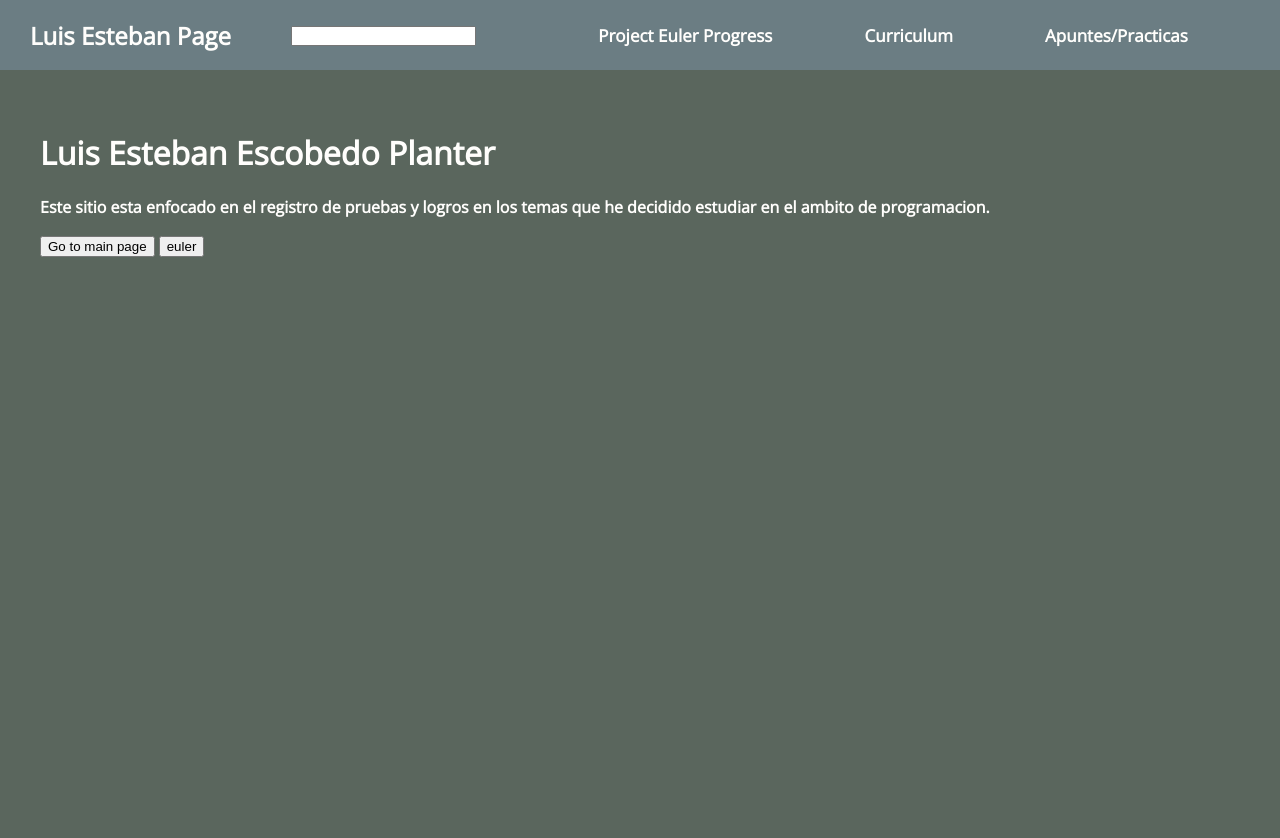
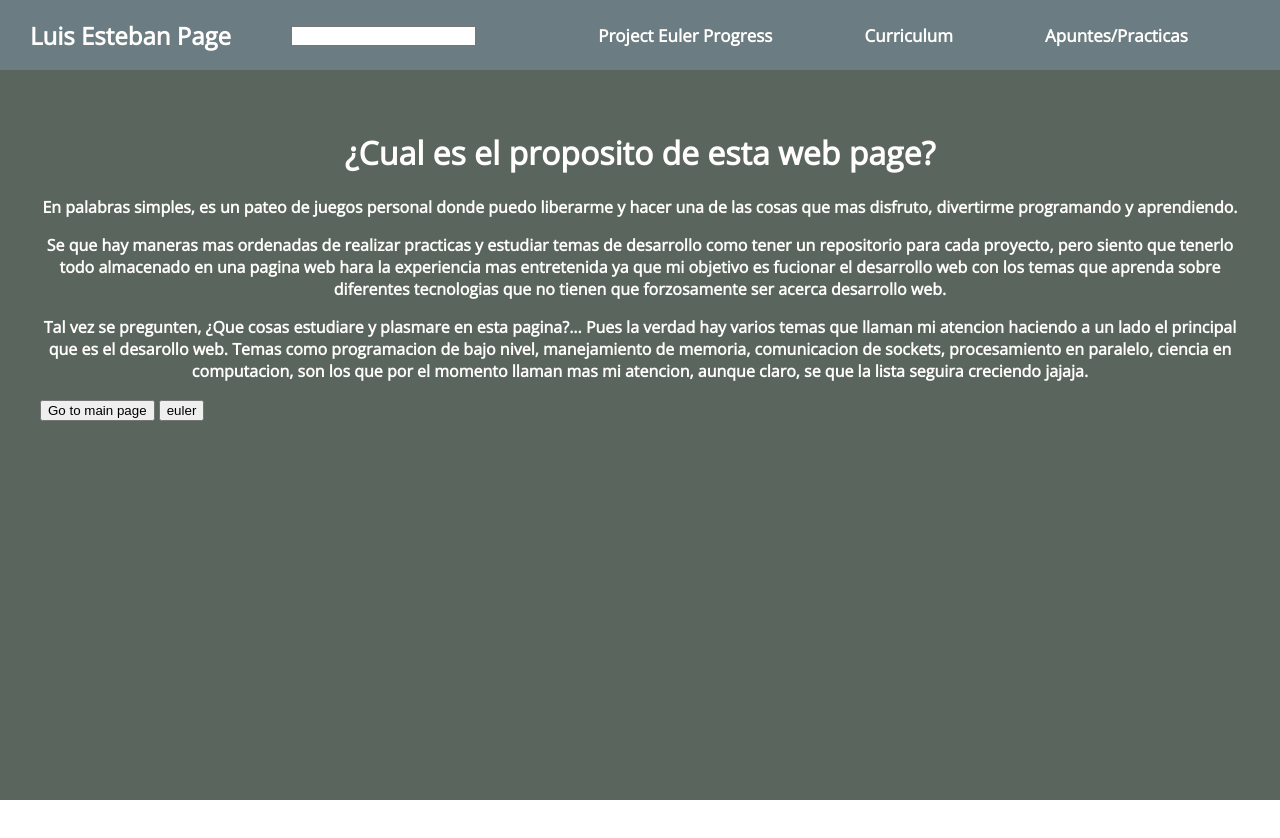
Before and after one commit to cloudUser98/cloudUser98-devlog, a plain HTML site: page index.html in a window 1280 px wide. Shown: the top 838 px of the page. After the commit the page ends 800 px from the top, so only its background shows below. Drawn offline with nearby package versions, Linux system fonts and the light colour scheme.

Commit message:
new text for the main page

```diff
--- a/index.html
+++ b/index.html
@@ -28,7 +28,7 @@
                     <span class="hyperlink dropdown">
                         Apuntes/Practicas
                         <div class="dropdown-menu">
-                            <a class="hyperlink dropdown-menu-option" href="#curriculum" >Curriculum</a>
+                            <a class="hyperlink dropdown-menu-option" href="#curriculum" >Notas Github</a>
                             <a class="hyperlink dropdown-menu-option" href="#curriculum" >Curriculum</a>
                         </div>
                     </span>
@@ -36,10 +36,25 @@
             </ul>
         </div>
         <div id="content">
-            <h1> Luis Esteban Escobedo Planter </h1>
+            <h1 class="main-title">¿Cual es el proposito de esta web page?</h1>
             <p>
-                Este sitio esta enfocado en el registro de pruebas y logros en los temas que he decidido
-                estudiar en el ambito de programacion.
+                En palabras simples, es un pateo de juegos personal donde puedo liberarme y hacer
+                una de las cosas que mas disfruto, divertirme programando y aprendiendo.
+            </p>
+            <p>
+                Se que hay maneras mas ordenadas de realizar practicas y estudiar temas de desarrollo
+                como tener un repositorio para cada proyecto, pero siento que tenerlo todo almacenado
+                en una pagina web hara la experiencia mas entretenida ya que mi objetivo es fucionar
+                el desarrollo web con los temas que aprenda sobre diferentes tecnologias que no tienen
+                que forzosamente ser acerca desarrollo web.
+            </p>
+            <p>
+                Tal vez se pregunten, ¿Que cosas estudiare y plasmare en esta pagina?... Pues la
+                verdad hay varios temas que llaman mi atencion haciendo a un lado el principal que
+                es el desarollo web. Temas como programacion de bajo nivel, manejamiento de memoria,
+                comunicacion de sockets, procesamiento en paralelo, ciencia en computacion, son los
+                que por el momento llaman mas mi atencion, aunque claro, se que la lista seguira
+                creciendo jajaja.
             </p>
             <button id="main" >Go to main page</button>
             <button id="getHistory" >euler</button>
--- a/styles.css
+++ b/styles.css
@@ -1,15 +1,23 @@
 @import url('https://fonts.googleapis.com/css2?family=Open+Sans&display=swap');
 
+html {
+    width: 100%;
+    height: 100%;
+}
+
 body {
+    width: 100%;
+    height: 100%;
     margin: 0px;
     font-family: 'Open Sans', sans-serif;
     color: #FFFEFC;
 }
 
 #root {
+    width: 100%;
+    height: 100%;
     display: flex;
     flex-direction: column;
-    height: 100vw;
 }
 
 #content {
@@ -23,6 +31,7 @@ li {
 
 p {
     font-weight: bold;
+    text-align: center;
 }
 
 .flex-column {
@@ -37,11 +46,11 @@ p {
     align-items: center;
     background-color: #6B7D83;
     word-wrap: break-word;
-    width: 100vw;
     height: 70px;
 }
 
-.header-title {
+.main-title {
+    text-align: center;
 }
 
 .links {
```
